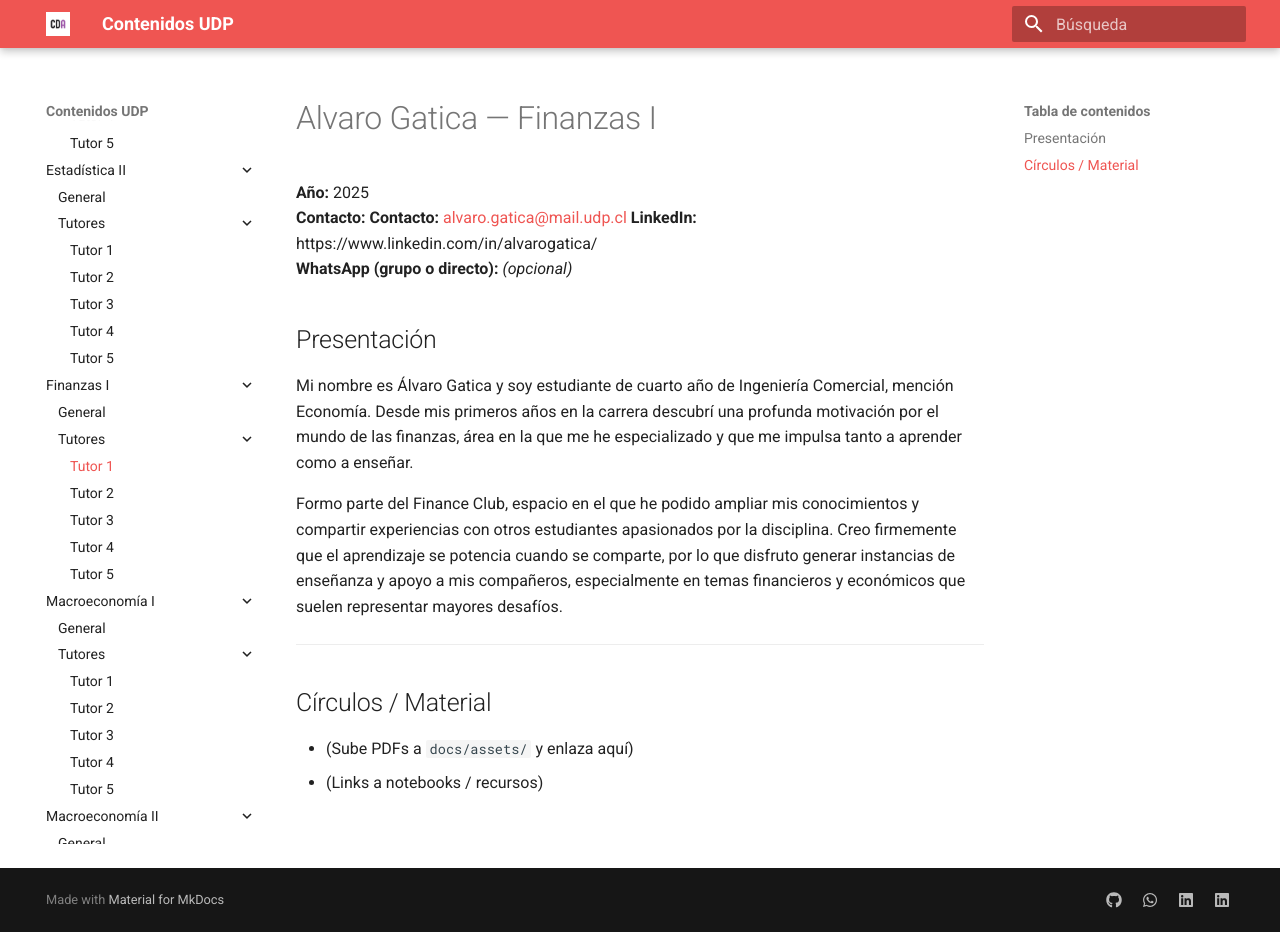
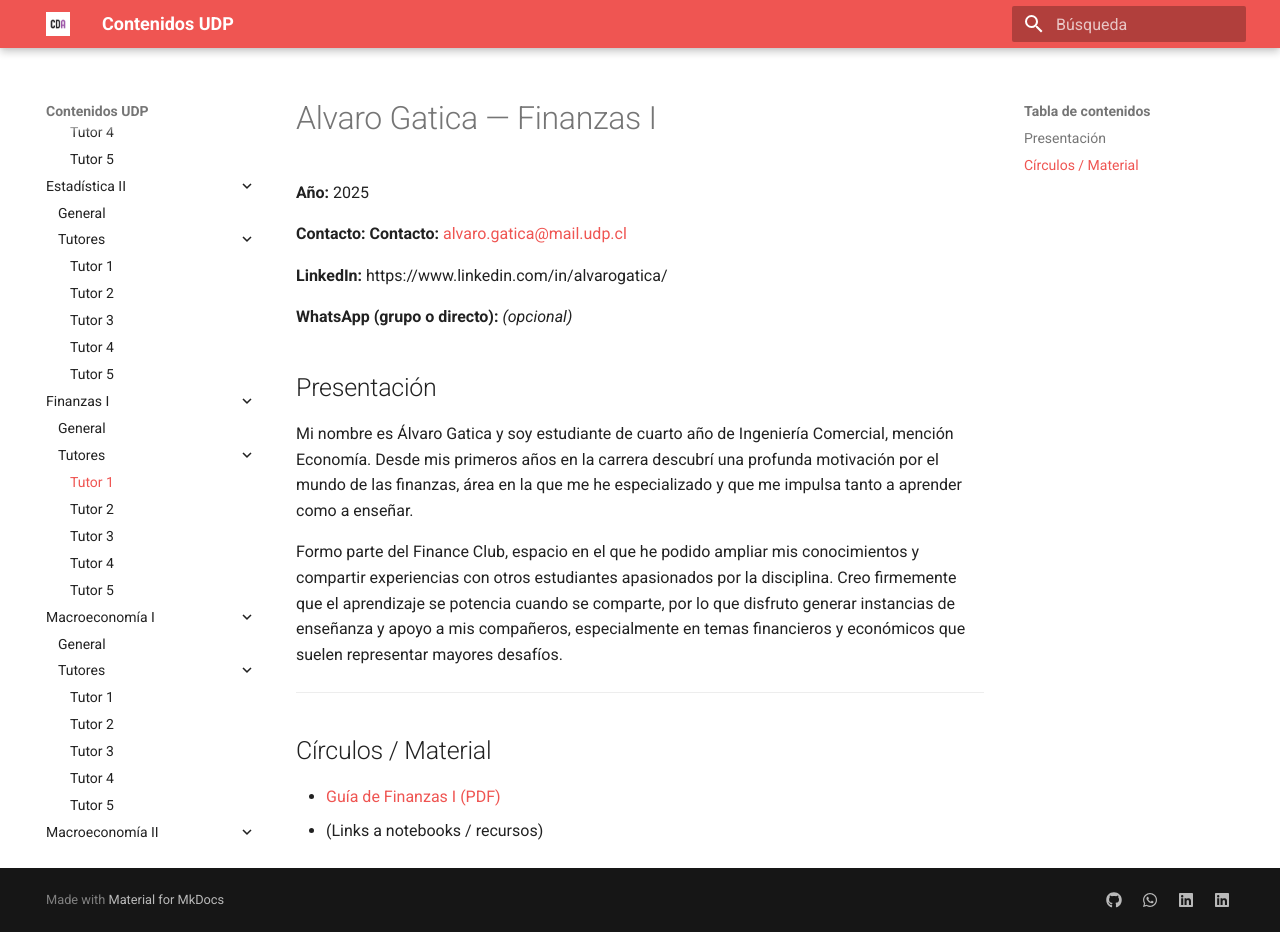
Before and after one commit to cda-fae/cda-fae, an MkDocs documentation site: the page built from docs/tutorias/finanzas-1/tutores/tutor1.md, in a window 1280 px wide and 932 px high. Built offline with MkDocs 1.6.1 and Material for MkDocs 9.7.7, drawn with Linux system fonts in a browser that asks for light colours.

Commit message:
Añade PDF de Finanzas I al tutor 1 (Álvaro Gatica)

```diff
--- a/docs/tutorias/finanzas-1/tutores/tutor1.md
+++ b/docs/tutorias/finanzas-1/tutores/tutor1.md
@@ -2,8 +2,11 @@
 
 
 **Año:** 2025
+
 **Contacto:** **Contacto:** [alvaro.gatica@mail.udp.cl](mailto:alvaro.gatica@mail.udp.cl?subject=Consulta%20Tutor%C3%ADas%20Finanzas%20I)
+
 **LinkedIn:** https://www.linkedin.com/in/alvarogatica/
+
 **WhatsApp (grupo o directo):** _(opcional)_
 
 ## Presentación
@@ -17,5 +20,5 @@
 ---
 
 ## Círculos / Material
-- (Sube PDFs a `docs/assets/` y enlaza aquí)
+- [Guía de Finanzas I (PDF)](../../../../assets/pdf/finanzas1/Finanzas_I-12.pdf)
 - (Links a notebooks / recursos)
```
Also changed, not shown: 1 other file.
